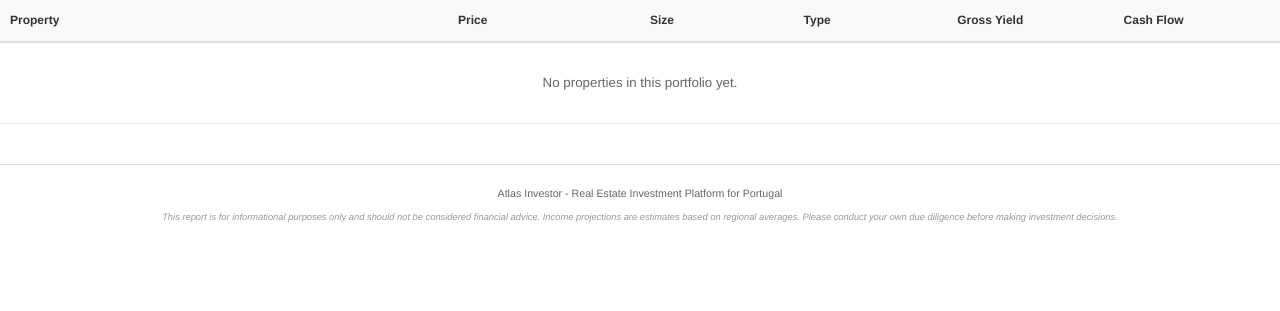
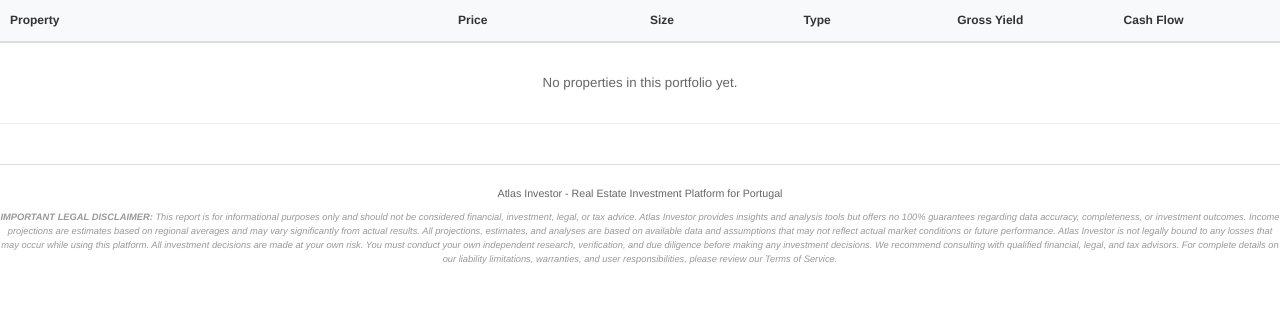
Before and after one commit to pveloso01/Atlas-Investor, a Django app: template backend/api/templates/reports/portfolio_report.html in a window 1280 px wide. Shown: the part 288-599 px from the top of the page. Run offline with Django 5.2, Linux system fonts and the light colour scheme; the template is opened without the code that fills it, so the values that code supplies are empty.

Commit message:
Strengthen PDF report disclaimers with explicit no-liability language

```diff
--- a/backend/api/templates/reports/portfolio_report.html
+++ b/backend/api/templates/reports/portfolio_report.html
@@ -383,8 +383,14 @@
     <div class="footer">
         <div>Atlas Investor - Real Estate Investment Platform for Portugal</div>
         <div class="disclaimer">
-            This report is for informational purposes only and should not be considered financial advice.
-            Income projections are estimates based on regional averages. Please conduct your own due diligence before making investment decisions.
+            <strong>IMPORTANT LEGAL DISCLAIMER:</strong> This report is for informational purposes only and should not be considered financial, investment, legal, or tax advice.
+            Atlas Investor provides insights and analysis tools but offers no 100% guarantees regarding data accuracy, completeness, or investment outcomes.
+            Income projections are estimates based on regional averages and may vary significantly from actual results.
+            All projections, estimates, and analyses are based on available data and assumptions that may not reflect actual market conditions or future performance.
+            Atlas Investor is not legally bound to any losses that may occur while using this platform.
+            All investment decisions are made at your own risk. You must conduct your own independent research, verification, and due diligence before making any investment decisions.
+            We recommend consulting with qualified financial, legal, and tax advisors.
+            For complete details on our liability limitations, warranties, and user responsibilities, please review our Terms of Service.
         </div>
     </div>
 </body>
```
Also changed, not shown: backend/api/templates/reports/comparison_report.html (+8 -2 lines), backend/api/templates/reports/property_report.html (+7 -2 lines).
